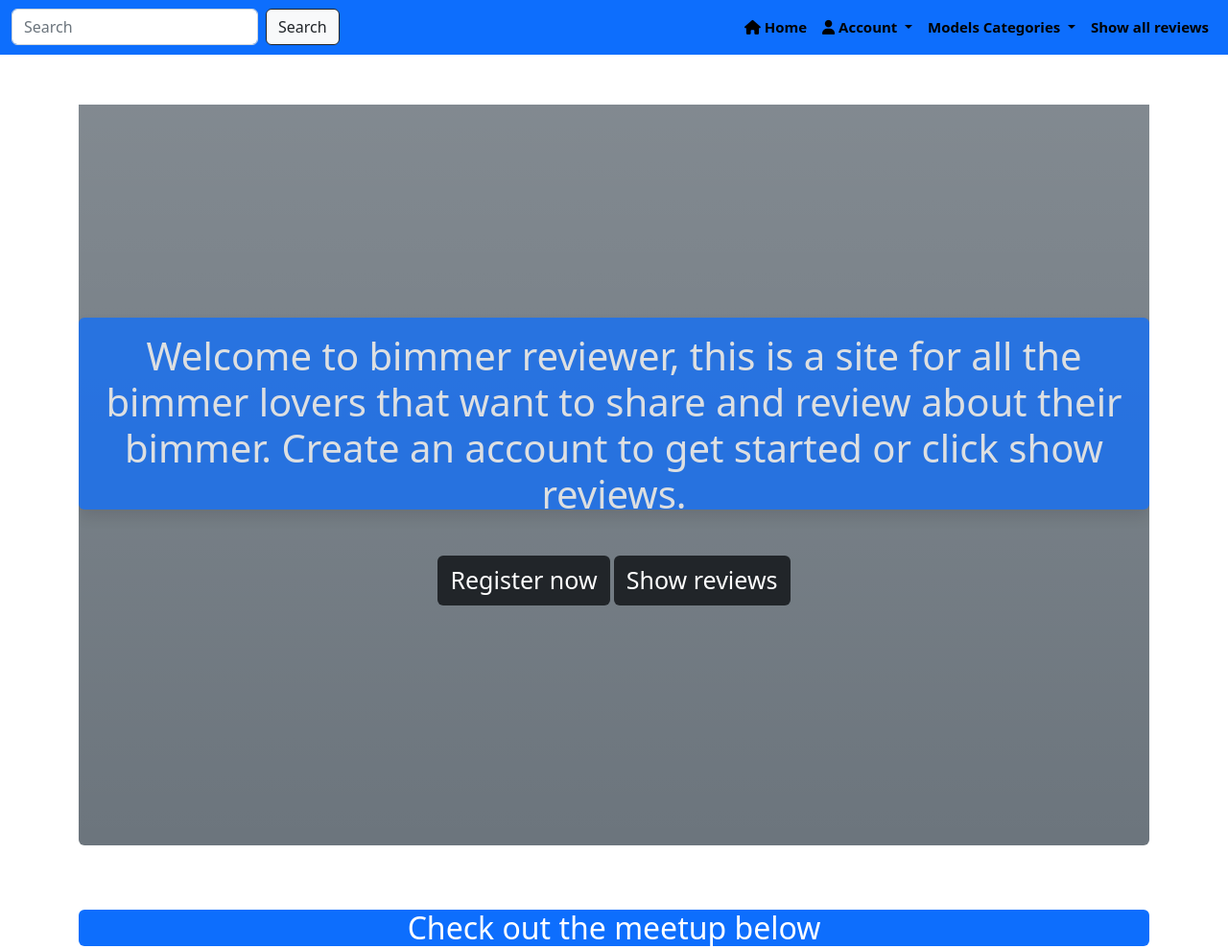
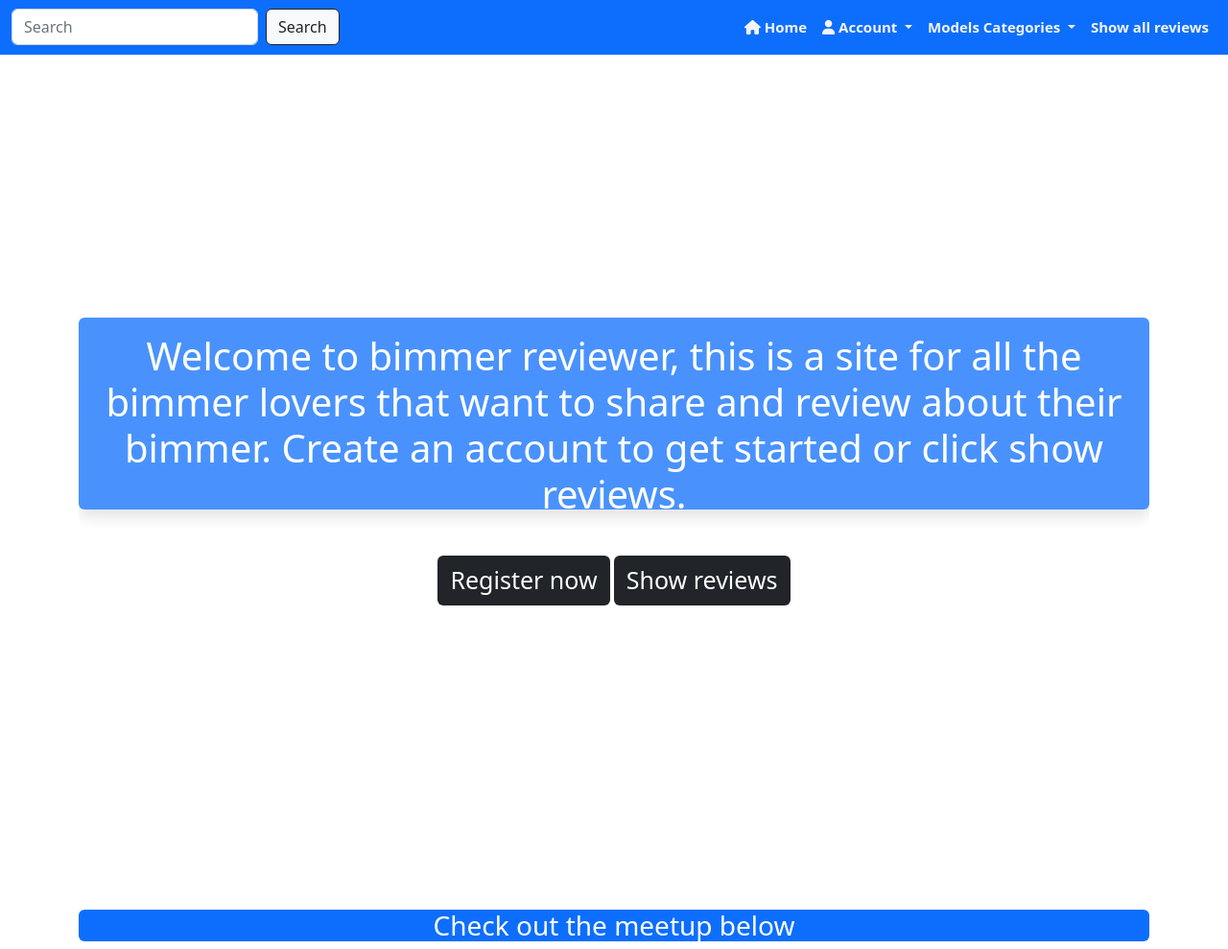
Before and after one commit to rebahama/bimmer-reviewer, a Django app: page /index in a window 1280 px wide. Shown: the top 989 px of the page at 96% size. Run offline with Django 3.2, Linux system fonts and the light colour scheme; some libraries are stand-ins or nearby versions.

Commit message:
test deployment

```diff
--- a/static/css/style.css
+++ b/static/css/style.css
@@ -1,13 +1,9 @@
 /*style the navigation*/
 .nav-link {
-	color: #000000;
+	color: #f4f4f4;
 	font-size: 15px;
 	font-weight: bold;
 	padding: 9px;
-}
-
-.nav-link:hover{
-	color: #f4f4f4;
 }
 
 .navbar-toggler {
@@ -195,7 +191,7 @@
 
 /*style the footer*/
 .footer-social a {
-	color: #000000;
+	color: #f4f4f4;
 
 }
 
@@ -205,7 +201,7 @@
 }
 
 .footer-social a:hover {
-	color: #f4f4f4;
+	color: black;
 }
 
 /*style the login page*/
@@ -350,8 +346,5 @@ input[type=email] {
 	.navbar-container{
 		margin: auto;
 	}
-	.detail-review-container, .title-pos{
-		margin-left: 2%;
-	}
 
 }
--- a/templates/index.html
+++ b/templates/index.html
@@ -1,5 +1,4 @@
 {% extends 'base.html' %}
-{% load static %}
 {% block title %}
 Home
 {% endblock %}
@@ -9,7 +8,7 @@ Home
     <div class="row">
         <div class="col-sm-12">
             <div class="hero rounded">
-                <div class="img-container bg-secondary bg-gradient">
+                <div class="img-container">
                     <div class="container fluid text-white bg-primary rounded top-text opacity-75 shadow p-3 mb-5">
                         <h1 class="intro-text"> Welcome to bimmer reviewer, this is a site for all the bimmer lovers
                             that
@@ -28,7 +27,7 @@ Home
         </div>
     </div>
 </div>
-<h2 class="text-center text-white bg-primary rounded"> Check out the meetup below</h2>
+<h3 class="text-center text-white bg-primary rounded"> Check out the meetup below</h3>
 <!-- display the api map here-->
 <div class="row">
     <div class="col-sm-12 col-md-12">
```
